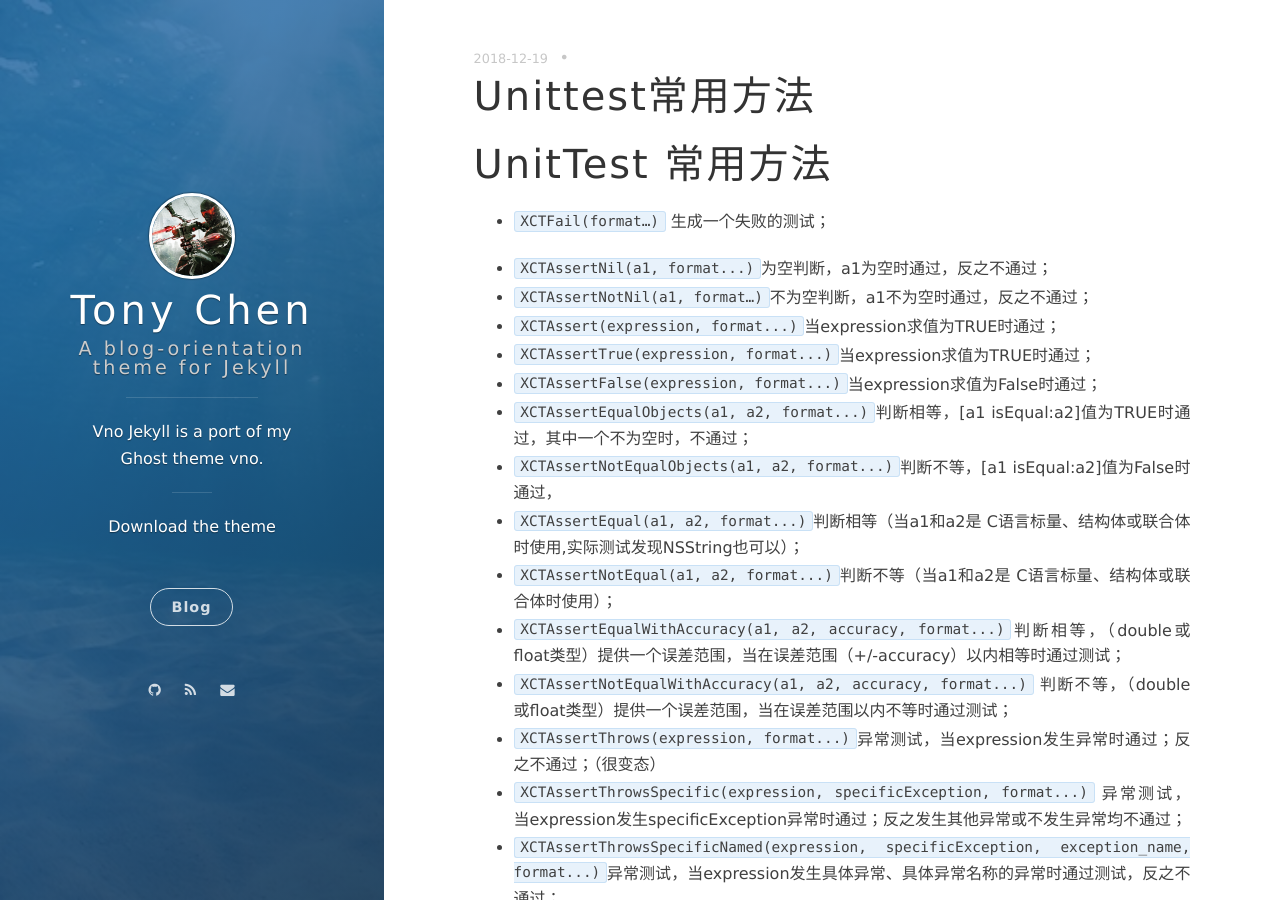
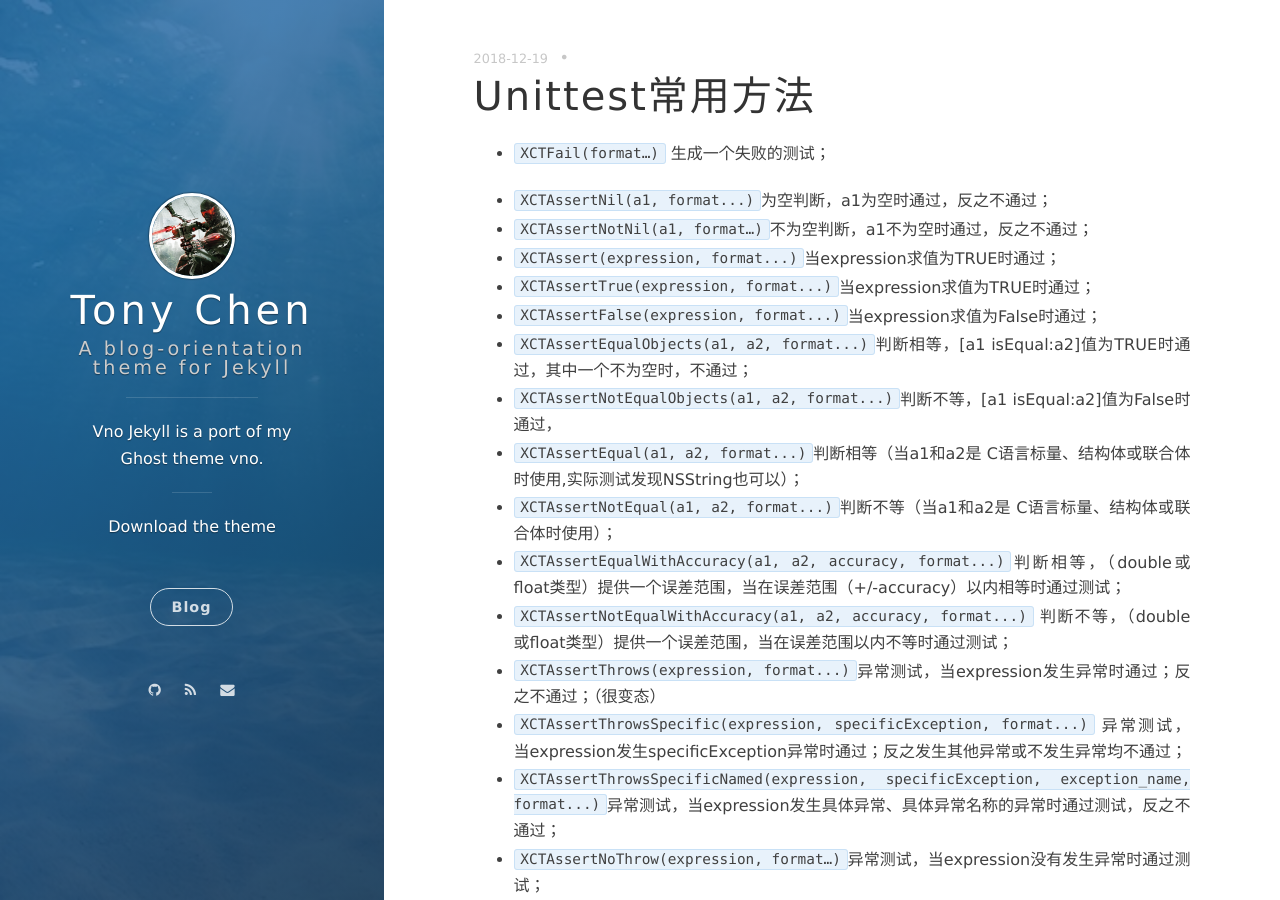
Before and after one commit to sariel89/sariel89.github.io, a Jekyll site: the page built from _posts/2018-12-19-UnitTest常用方法.md, in a window 1280 px wide and 900 px high. Built offline with Jekyll 4.4.1, drawn with Linux system fonts in a browser that asks for light colours; nearby versions of some CDN libraries; comment, search, counter and statistics services are not loaded.

Commit message:
删除多余title

```diff
--- a/_posts/2018-12-19-UnitTest常用方法.md
+++ b/_posts/2018-12-19-UnitTest常用方法.md
@@ -1,7 +1,6 @@
 ---
 layout: post
 ---
-# UnitTest 常用方法
 * `XCTFail(format…)` 生成一个失败的测试；
 
 * `XCTAssertNil(a1, format...)`为空判断，a1为空时通过，反之不通过；
```
